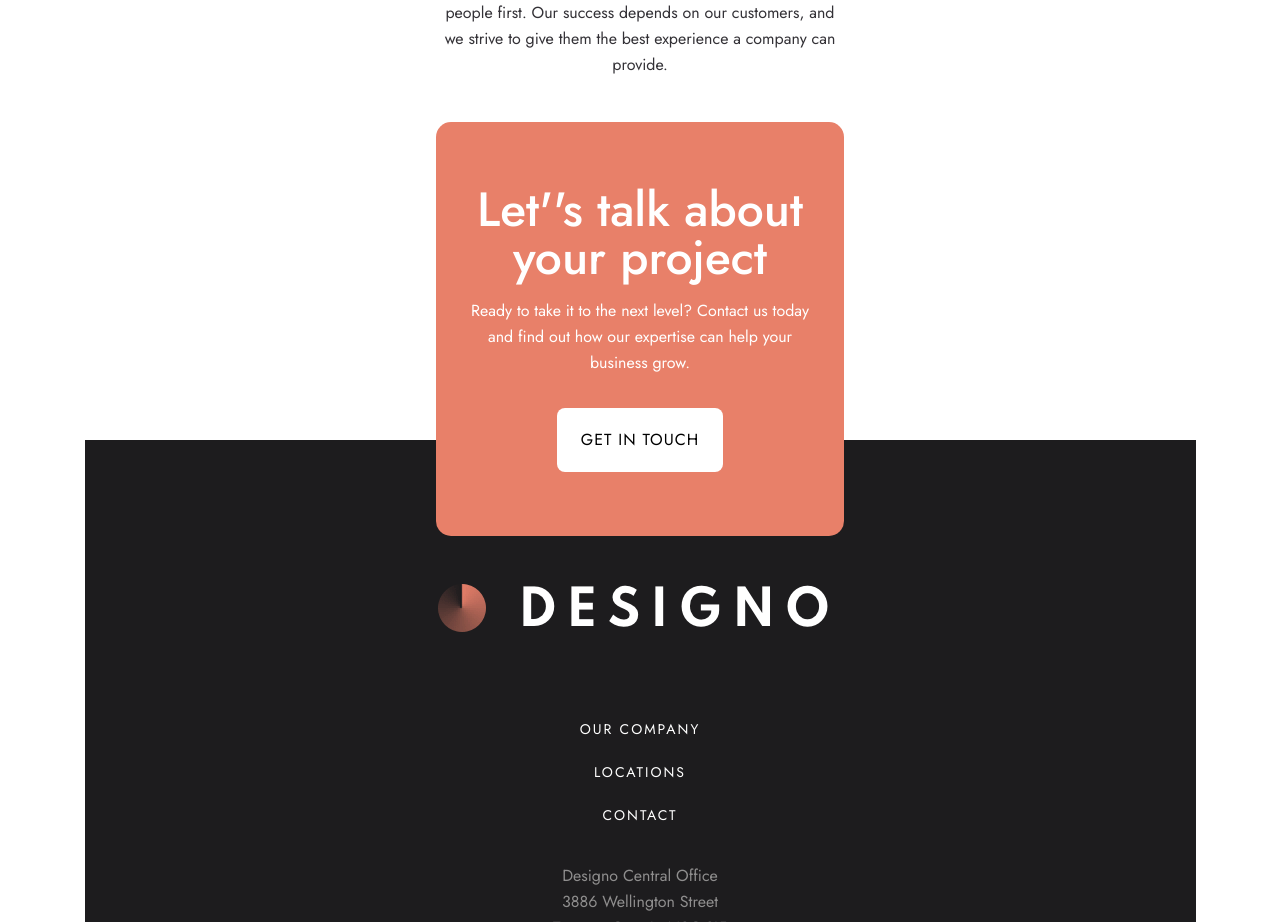
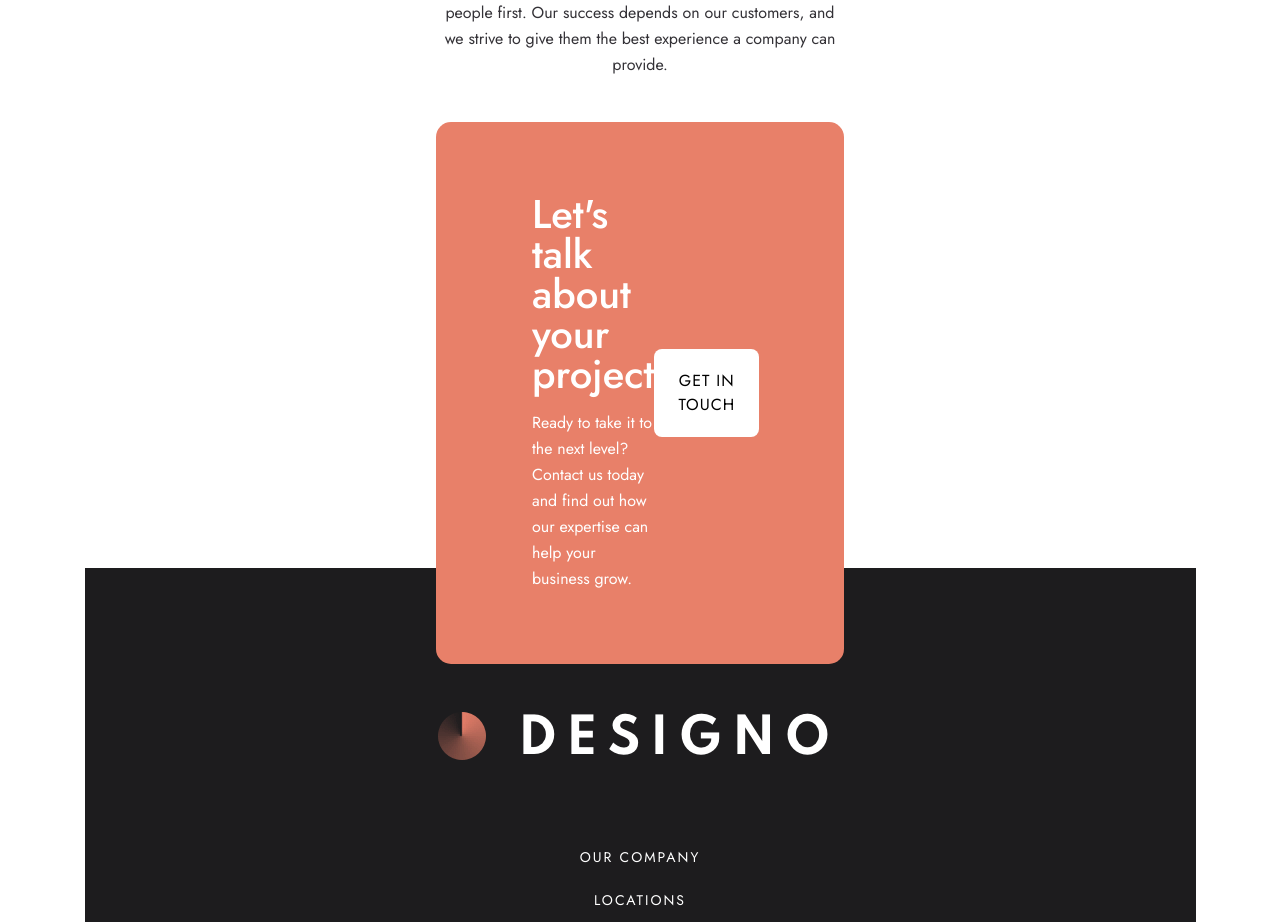
Before and after one commit to amza-web/Designo, a Next.js app: page / in a window 1280 px wide. Shown: the part 2520-3442 px from the top of the page. Built offline with nearby package versions, Linux system fonts and the light colour scheme.

Commit message:
made some adjustments for responsive styling

```diff
--- a/components/CallToAction.js
+++ b/components/CallToAction.js
@@ -3,11 +3,13 @@ import Link from 'next/link'
 
 const CallToAction = () => {
   return (
-    <div className='relative z-10 bg-peach text-white text-center flex justify-center items-center px-[27px] md:px-6 py-16 rounded-[15px]'>
-        <div>
-            <h1>Let&apos;'s talk about your project</h1>
-            <p> Ready to take it to the next level? Contact us today and find out how our expertise can help your business grow.</p>
-            <Link className='inline-block btn mt-8' href="#">Get in touch</Link>
+    <div className='relative z-10 bg-peach text-white text-center flex justify-center items-center px-[27px] md:px-6 py-16 lg:py-[72px] lg:px-24 rounded-[15px]'>
+        <div className='lg:flex lg:justify-between lg:w-full lg:items-center'>
+            <div className='lg:text-left lg:max-w-md'>
+              <h1 className='lg:text-[40px] lg:max-w-[270px]'>Let's talk about your project</h1>
+              <p> Ready to take it to the next level? Contact us today and find out how our expertise can help your business grow.</p>
+            </div>
+            <Link className='inline-block btn mt-8 h-min lg:mt-0' href="#">Get in touch</Link>
         </div>
     </div>
   )
```
